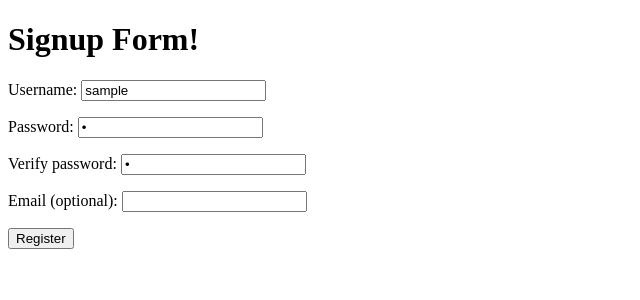
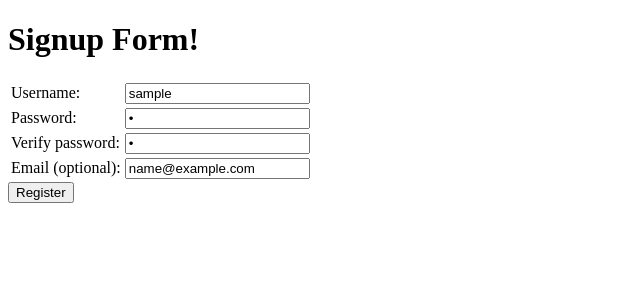
Before and after one commit to orphanedcouplet/user-signup, a Python web app: template templates/input-form.html in a window 1280 px wide. Shown: the top 300 px of the page, without its empty margins (0-640 px from the left). Run offline with Jinja, Linux system fonts and the light colour scheme; the template is opened without the code that fills it: most values are stand-ins (such as "Sample title", 1, 10 or a date in 2020).

Commit message:
made input-form table, fixed some things/fiddled with others

```diff
--- a/templates/input-form.html
+++ b/templates/input-form.html
@@ -9,22 +9,52 @@
     <body>
         <h1>Signup Form!</h1>
         <form method="post">
-            <label>Username:
-                <input type="text" name="username" value="{{username}}" />
-            </label>
-            <p class="error">{{username_error}}</p>
-            <label>Password:
-                <input type="password" name="password_initial" value="{{password_initial}}" />
-            </label>
-            <p class="error">{{password_initial_error}}</p>
-            <label>Verify password:
-                <input type="password" name="password_verify" value="{{password_verify}}" />
-            </label>
-            <p class="error">{{password_verify_error}}</p>
-            <label>Email (optional):
-                <input type="email" name="email" />
-            </label>
-            <p class="error">{{email_error}}</p>
+            <table>
+                <tr>
+                    <td class="label">
+                        <label for="username">Username:</label>
+                    </td>
+                    <td class="input">
+                        <input type="text" name="username" value="{{username}}" id="username" />
+                    </td>
+                    <td class="error">
+                        <span class="error">{{username_error}}</span>
+                    </td>
+                </tr>
+                <tr>
+                    <td class="label">
+                        <label for="password-initial">Password:</label>
+                    </td>
+                    <td class="input">
+                        <input type="password" name="password_initial" value="{{password_initial}}" id="password-initial" />
+                    </td>
+                    <td class="error">
+                        <span class="error">{{password_initial_error}}</span>
+                    </td>
+                </tr>
+                <tr>
+                    <td class="label">
+                        <label for="password-verify">Verify password:</label>
+                    </td>
+                    <td class="input">
+                        <input type="password" name="password_verify" value="{{password_verify}}" id="password-verify" />
+                    </td>
+                    <td class="error">
+                        <span class="error">{{password_verify_error}}</span>
+                    </td>
+                </tr>
+                <tr id=email-row>
+                    <td class="label">
+                        <label for="email">Email (optional):</label>
+                    </td>
+                    <td class="input">
+                        <input type="text" name="email" value="{{email}}" id="email" />
+                    </td>
+                    <td class="error">
+                        <span class="error">{{email_error}}</span>
+                    </td>
+                </tr>
+            </table>
             <input type="submit" value="Register" />
         </form>
     </body>
--- a/templates/registration-successful.html
+++ b/templates/registration-successful.html
@@ -3,10 +3,10 @@
     <head>
         <title>Registration Successful!</title>
         <style>
-            .span { color: rgb(99, 99, 235); }
+            .username { color: blue; }
         </style>
     </head>
     <body>
-        <h1>Welcome, <span>{{username}}</span>!</h1>
+        <h1>Welcome, <span class="username">{{username}}</span>!</h1>
     </body>
 </html>
```
Also changed, not shown: main.py (+16 -12 lines).
